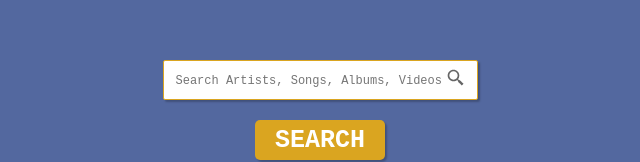
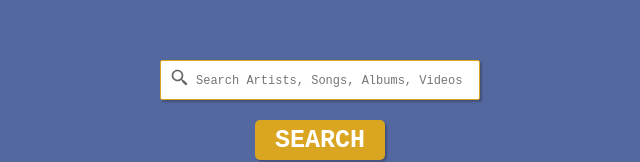
Before and after one commit to AishaBu/trad-music-app, a React (Vite) app: page / in a window 1280 px wide. Shown: the top 162 px of the page, without its empty margins (320-960 px from the left). Built offline with nearby package versions, Linux system fonts and the light colour scheme.

Commit message:
Customize default close button in search field

```diff
--- a/src/components/Form.jsx
+++ b/src/components/Form.jsx
@@ -9,7 +9,9 @@ function Form() {
   const {register, handleSubmit, formState: {errors}} = useForm();
 
   //Register input field
-  const handleRegistration = (data) => console.log(data);
+  const handleRegistration = (data) => {
+    console.log(data);
+  }
 
 
   return (
@@ -25,6 +27,7 @@ function Form() {
         name='searchValue'
         autoComplete='off'
         placeholder="Search Artists, Songs, Albums, Videos"
+        className={errors.searchValue && 'error'}
         /*Register input field, regex pattern only accepts letters and number no special chars*/
         {...register('searchValue', {required: "A search value is required", pattern: /^[A-Za-z0-9]*$/i})}
        />
--- a/src/styles/Form.styled.js
+++ b/src/styles/Form.styled.js
@@ -4,13 +4,17 @@ const FormStyled = styled.form`
     //Searchfeild and Label
     input{
         height: 40px;
-        width: 315px;
+        width: 320px;
         border-radius: 2px;
         appearance: none;
         border: ${({theme}) => theme.colors.inputBorder};
         box-shadow: ${({theme}) => theme.shadow.boxShadow};
         font-family: ${({theme}) => theme.fonts.fontFamilyCourier};
-        padding-left: 6px; //Adjust caret in input field
+        padding-left: 35px; //Adjust caret in input field
+    }
+
+    .error input{
+        border: 1px solid red;
     }
 
     input[type=search]:focus{
@@ -20,13 +24,39 @@ const FormStyled = styled.form`
 
     //Placeholder
     input::placeholder{
-        padding-left: 6px;
+        padding-right: 30px;
         font-size: 12px;
     }
 
+    /*Default X in search field*/
+    input[type=search]::-webkit-search-cancel-button {
+        appearance: none;
+        -webkit-appearance: none;
+        appearance: none;
+        height: 13px;
+        width: 13px;
+        background-size: 10px 10px;
+        position: relative;
+        right: 10px;
+        opacity: 70%;
+        background: url(/x-close-button/x-solid.svg);
+        background-repeat: no-repeat;
+        cursor: pointer;
+    }
 
+
+    /*Default Button End*/
     .hidden-label{
         display: none;
+    }
+
+    //Search Icon
+    .search-icon{
+        font-size: 20px;
+        position: relative;
+        top: 38px;
+        right: 140px;
+        opacity: 60%;
     }
 
     //Search Button
@@ -53,15 +83,6 @@ const FormStyled = styled.form`
         -webkit-text-stroke: ${({theme}) => theme.colors.buttonHoverColor};
     }
 
-    //Search Icon
-    .search-icon{
-        font-size: 20px;
-        position: relative;
-        top: 38px;
-        left: 136px;
-        opacity: 60%;
-    }
-
 
     //Entire Form
     .form{
```
